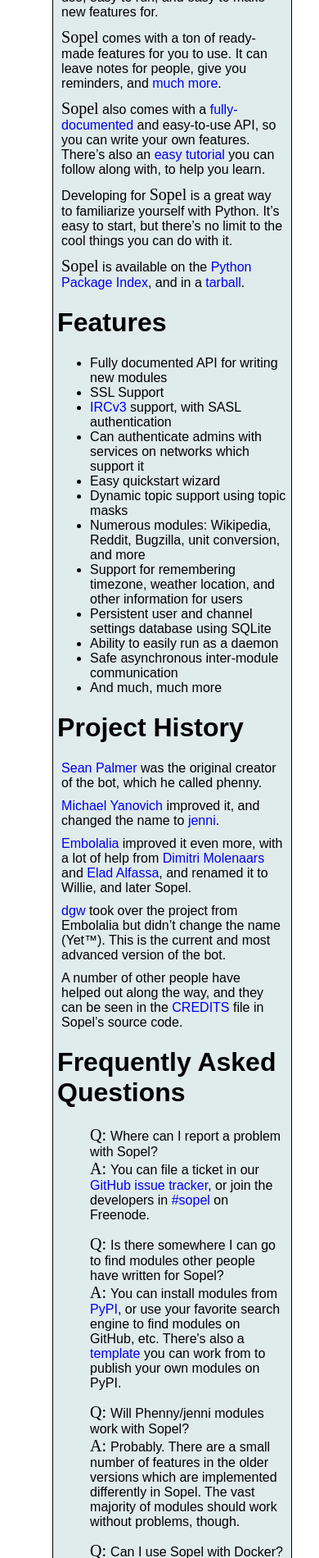
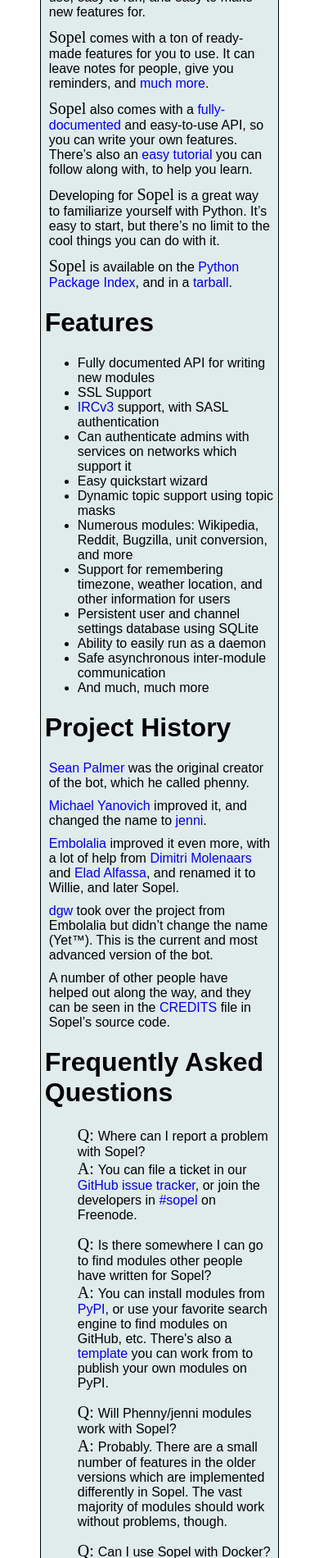
Before and after one commit to sopel-irc/sopel.chat, a Jekyll site: the page built from index.md, in a window 390 px wide. Shown: the part 320-2220 px from the top of the page at 82% size. Built offline with Jekyll 4.4.1, drawn with Linux system fonts in a browser that asks for light colours; some web fonts are replaced; Markdown is read by kramdown in place of the engine named in the settings.

Commit message:
Un-shift the site / properly center things
There was a slight left margin that pushed the whole site off to the
right a bit, and it looked very strange (especially on mobile/smaller
screens). Can't think of any reason why the site shouldn't be perfectly
centered, so we'll [try to] make it so.

```diff
--- a/css/style.css
+++ b/css/style.css
@@ -9,6 +9,9 @@
 
 }
 .header ul {
+    max-width: 75%;
+    margin: 1em auto;
+    padding: 0;
     list-style: none;
 }
 .header ul li {
@@ -48,7 +51,7 @@
 }
 .content {
     width: 75%;
-    margin-left: 15%;
+    margin: auto;
     border: 1px solid black;
     background: #E0EBEB;
     border-radius: 4px;
```
